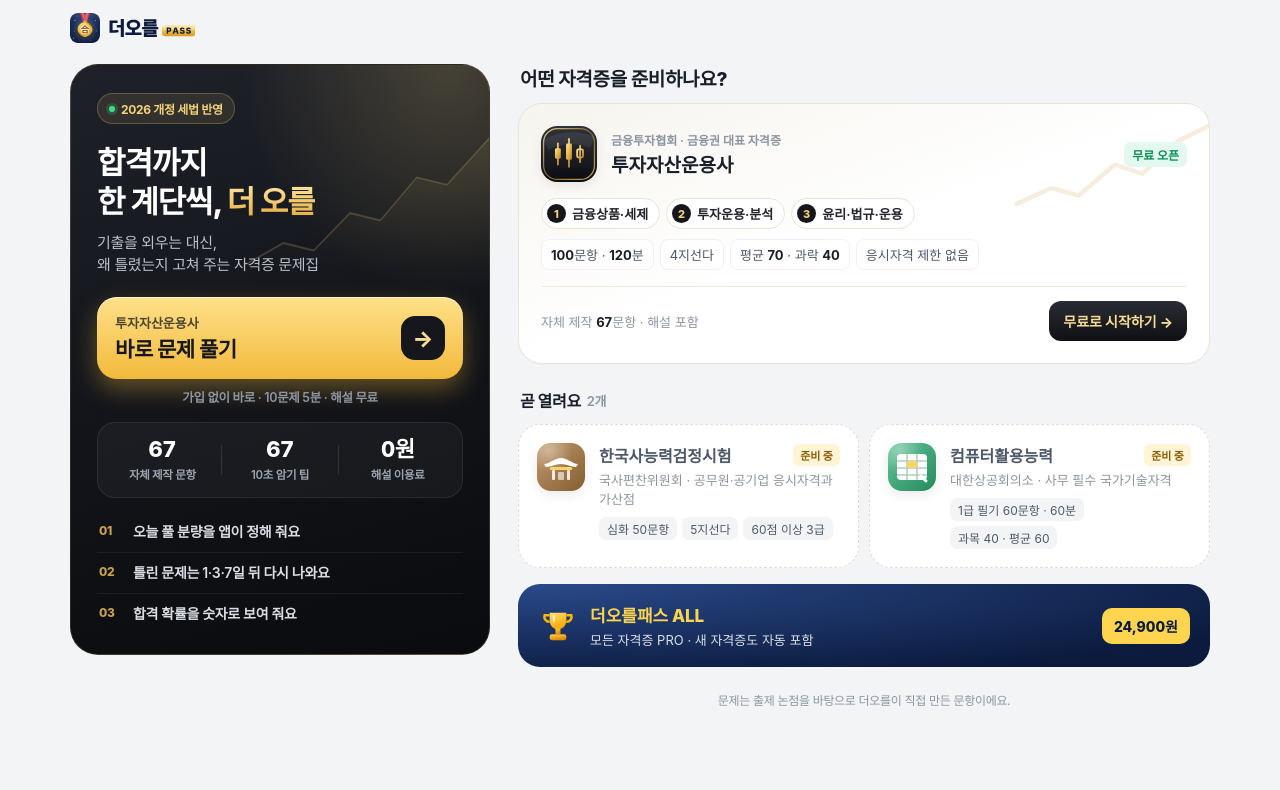
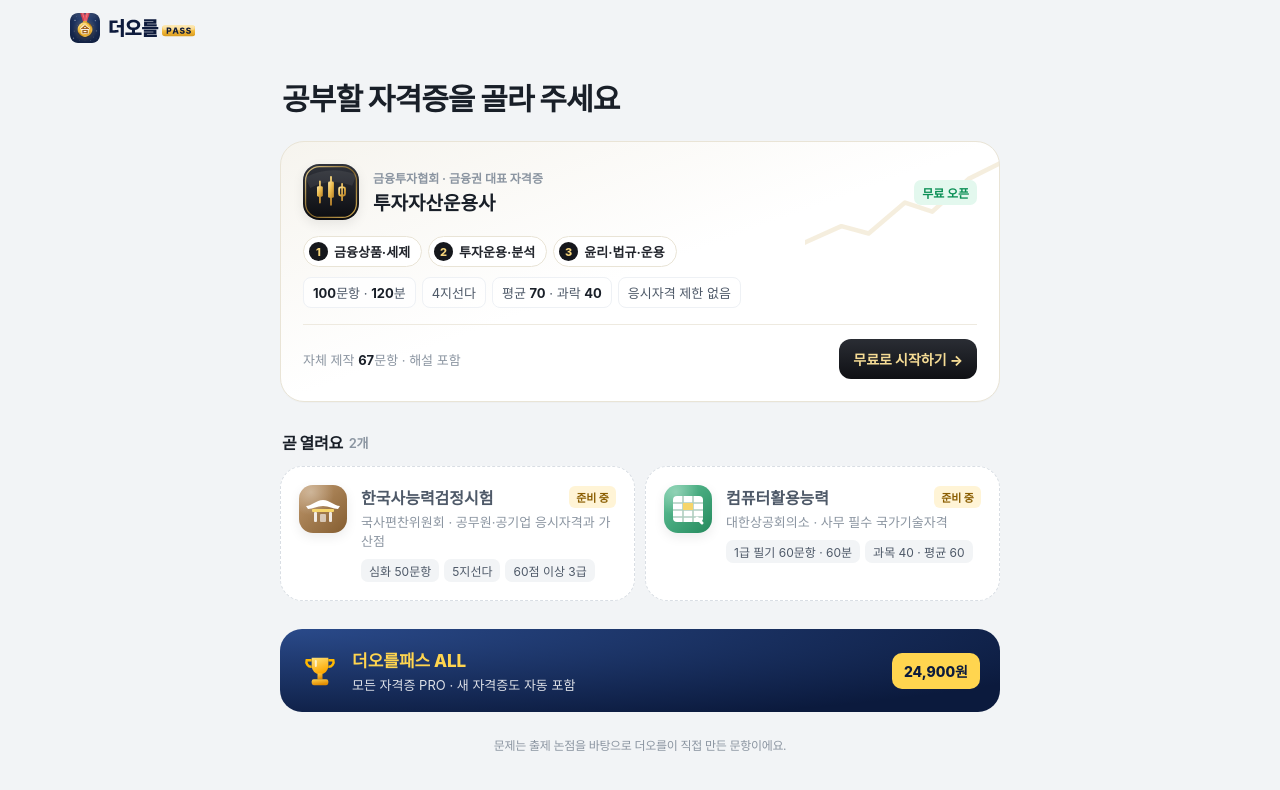
Before and after one commit to kellylee4513-glitch/oreumpass, a plain HTML site: page index.html in a window 1280 px wide. Drawn offline with Linux system fonts and the light colour scheme.

Commit message:
자격증 화면: 검은 배너 제거, 제목과 목록만 정리
Co-Authored-By: Claude Opus 5.5 <noreply@anthropic.com>
Claude-Session: https://claude.ai/code/session_01SbH24pBpeUmrWoRyvggEFs

```diff
--- a/css/app.css
+++ b/css/app.css
@@ -745,3 +745,12 @@ mark.n{background:none!important;font-weight:800;color:#1B4FB8}
 .why .wc button.on{background:#191F28!important;border-color:#191F28!important;color:#fff!important}
 mark{background:linear-gradient(transparent 62%,#FFEFB0 62%)!important}
 .ex-f .fx{flex:1;min-width:0;line-height:1.6}
+
+/* 자격증 화면: 배너 없이 목록만 */
+.pk1{display:block!important;max-width:760px;margin:0 auto;padding-top:4px}
+.pk1 .flist{display:flex;flex-direction:column}
+.pk-h{font-size:26px;font-weight:800;letter-spacing:-.03em;margin:8px 2px 18px;line-height:1.3}
+.pk1 .rc{margin-bottom:0}
+.pk1 .fl-h.sm{margin-top:28px}
+.pk1 .allpass{margin-top:28px}
+@media(min-width:900px){.pk-h{font-size:30px;margin:20px 2px 22px}}
--- a/js/screens/picker.js
+++ b/js/screens/picker.js
@@ -16,18 +16,9 @@ function certPicker(first) {
     </button>`; };
   const tile = c => `<button class="sc" onclick="toast('${esc(c.name)} 문제를 열심히 만들고 있어요')">${badge(c, 48)}<div class="grow"><div class="sc-top"><span class="sc-name">${esc(c.name)}</span><span class="sc-tag">준비 중</span></div><div class="sc-d">${esc(c.org || c.cat)}${c.desc ? ' · ' + esc(c.desc) : ''}</div>${c.meta ? `<div class="sc-m">${c.meta.map(m => `<span>${esc(m)}</span>`).join('')}</div>` : ''}</div></button>`;
   $app.innerHTML = `<div class="top ftop"><div class="logo"><img src="icon-192.png" alt="" onerror="this.remove()">${WORDMARK}</div></div>
-  <div class="pad fwrap">
-    <section class="fhero lp">
-      <svg class="lp-line" viewBox="0 0 400 160" preserveAspectRatio="none" aria-hidden="true"><defs><linearGradient id="lpg" x1="0" y1="0" x2="0" y2="1"><stop offset="0" stop-color="#F3D27A" stop-opacity=".22"/><stop offset="1" stop-color="#F3D27A" stop-opacity="0"/></linearGradient></defs><path d="M0 150 L60 128 L110 136 L170 96 L220 104 L280 58 L330 66 L400 16 V160 H0Z" fill="url(#lpg)"/><path d="M0 150 L60 128 L110 136 L170 96 L220 104 L280 58 L330 66 L400 16" fill="none" stroke="#F3D27A" stroke-opacity=".45" stroke-width="2"/></svg>
-      <div class="lp-top"><span class="lp-badge"><i></i>2026 개정 세법 반영</span></div>
-      <h1>합격까지<br>한 계단씩, <em>더 오를</em></h1>
-      <p>기출을 외우는 대신,<br>왜 틀렸는지 고쳐 주는 자격증 문제집</p>
-      ${READY[0] ? `<button class="fh-cta" onclick="quickStart('${READY[0].id}')"><span class="grow"><b>${esc(READY[0].name)}</b><span>바로 문제 풀기</span></span><span class="go">→</span></button><div class="fh-sub">가입 없이 바로 · 10문제 5분 · 해설 무료</div>` : ''}
-      <div class="lp-stats"><div><b>${totalQ}</b><span>자체 제작 문항</span></div><i></i><div><b>${READY.reduce((n, c) => n + c.questions.filter(q => q.m).length, 0)}</b><span>10초 암기 팁</span></div><i></i><div><b>0원</b><span>해설 이용료</span></div></div>
-      <ul class="lp-feat"><li><span>01</span>오늘 풀 분량을 앱이 정해 줘요</li><li><span>02</span>틀린 문제는 1·3·7일 뒤 다시 나와요</li><li><span>03</span>합격 확률을 숫자로 보여 줘요</li></ul>
-    </section>
+  <div class="pad fwrap pk1">
     <section class="flist">
-      <div class="fl-h">${first ? '어떤 자격증을 준비하나요?' : '공부할 자격증을 골라 주세요'}</div>
+      <h1 class="pk-h">공부할 자격증을 골라 주세요</h1>
       ${READY.map(big).join('')}
       ${SOON.length ? `<div class="fl-h sm">곧 열려요 <span>${SOON.length}개</span></div><div class="sgrid2">${SOON.map(tile).join('')}</div>` : ''}
       ${G.passAll ? '' : `<button class="allpass" onclick="paywall('all')"><div class="ap-ic">${IC.trophy()}</div><div class="grow"><div class="t">더오를패스 ALL</div><div class="d">모든 자격증 PRO · 새 자격증도 자동 포함</div></div><span class="go">${won(ALL_PRICE)}</span></button>`}
--- a/sw.js
+++ b/sw.js
@@ -1,5 +1,5 @@
 /* 더오를패스 서비스 워커: 앱 화면과 문제 파일을 저장해 두고 빠르게(오프라인에서도) 열기 */
-const CACHE = 'oreumpass-v23';
+const CACHE = 'oreumpass-v24';
 const FILES = ['./', './index.html', './manifest.json', './icon-192.png', './icon-512.png', './apple-touch-icon.png', './css/app.css', './certs/catalog.js', './certs/tuunsa.js', './js/core/icons.js', './js/core/state.js', './js/core/ui.js', './js/screens/picker.js', './js/screens/home.js', './js/quiz/practice.js', './js/quiz/mock.js', './js/quiz/result.js', './js/quiz/ox.js', './js/stats/study.js', './js/review/wrongnote.js', './js/user/my.js', './js/quiz/modes.js', './js/screens/units.js', './js/screens/sets.js', './js/screens/bank.js', './js/quiz/pen.js', './js/stats/topwrong.js', './js/screens/faq.js', './js/user/sync.js', './js/core/nav.js', './js/review/srs-plan.js', './js/stats/why.js', './js/review/cards.js', './js/stats/predict.js', './js/quiz/highlight.js', './js/review/notes.js', './js/engage/gamify.js', './js/core/sheet.js', './js/user/install.js', './js/user/pay.js', './js/boot.js'];
 
 self.addEventListener('install', e => {
```
